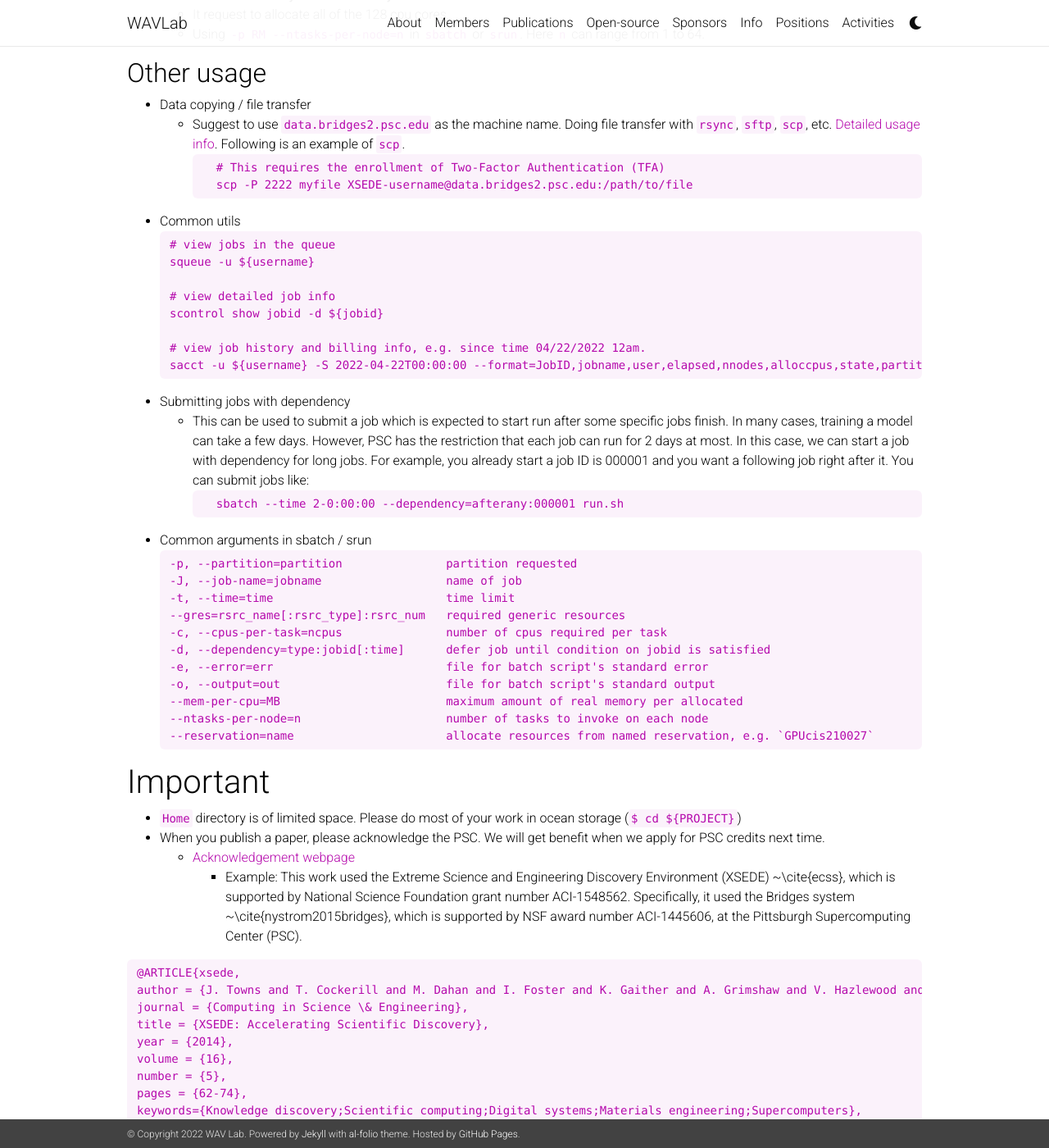
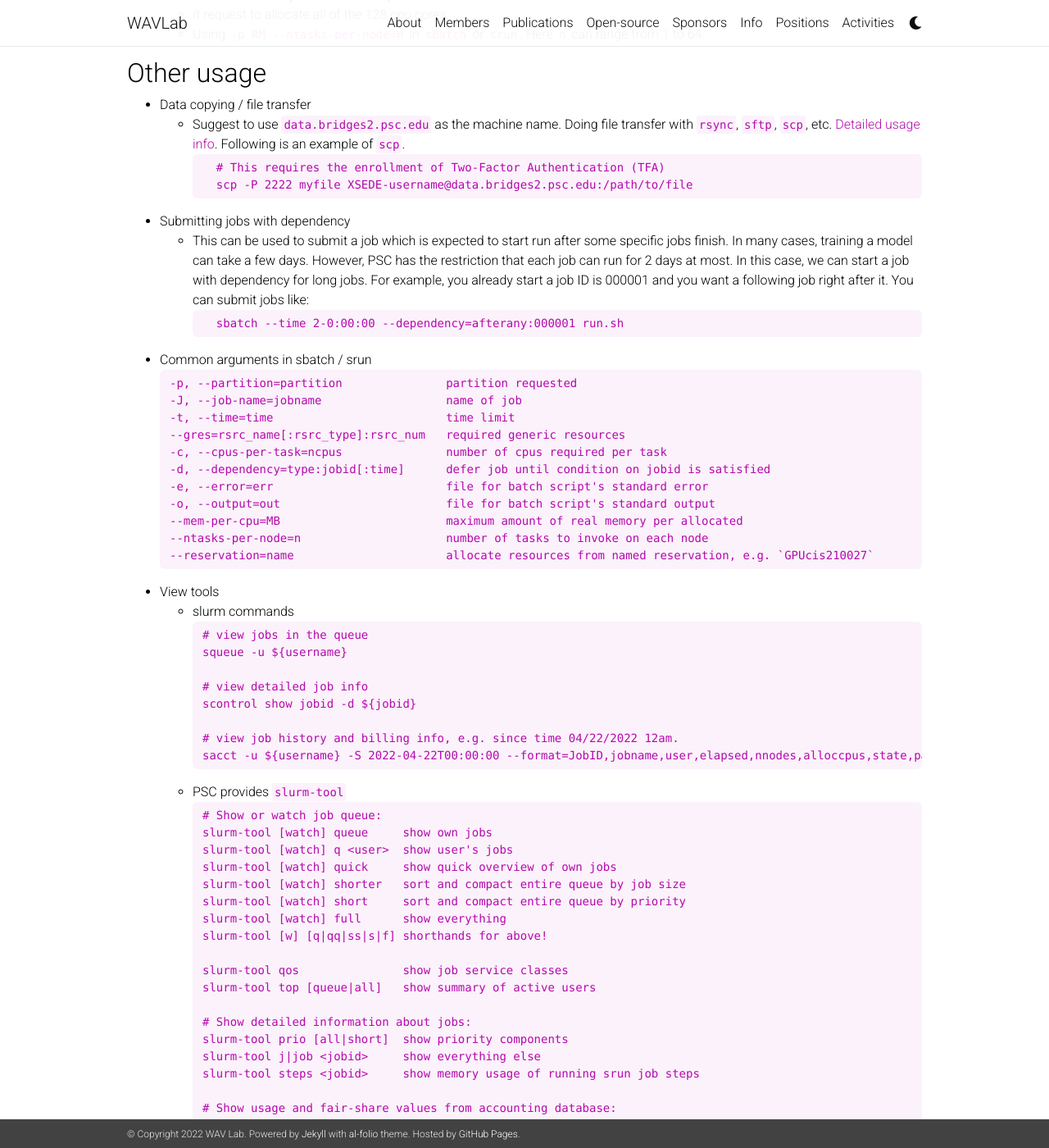
Before and after one commit to shinjiwlab/shinjiwlab.github.io, a Jekyll site: the page built from _posts/2022-01-01-psc-usage.md, in a window 1280 px wide and 1400 px high, scrolled down 1367 px. Shown: the whole window at 82% size. Built offline with Jekyll 4.4.1, drawn with Linux system fonts in a browser that asks for light colours; nearby versions of some CDN libraries; a style sheet for code colours, icons or effects is not loaded; some of the changed text lies outside the part shown.

Commit message:
Update view tools for slurm

````diff
--- a/_posts/2022-01-01-psc-usage.md
+++ b/_posts/2022-01-01-psc-usage.md
@@ -63,18 +63,6 @@ $ssh -l XUPusername login.xsede.org
       scp -P 2222 myfile XSEDE-username@data.bridges2.psc.edu:/path/to/file
     ```
 
-* Common utils
-  ```
-  # view jobs in the queue
-  squeue -u ${username}
-
-  # view detailed job info
-  scontrol show jobid -d ${jobid}
-
-  # view job history and billing info, e.g. since time 04/22/2022 12am.
-  sacct -u ${username} -S 2022-04-22T00:00:00 --format=JobID,jobname,user,elapsed,nnodes,alloccpus,state,partition,nodelist,AllocTRES%50,CPUTime
-  ```
-
 * Submitting jobs with dependency
   * This can be used to submit a job which is expected to start run after some specific jobs finish. In many cases, training a model can take a few days. However, PSC has the restriction that each job can run for 2 days at most. In this case, we can start a job with dependency for long jobs. For example, you already start a job ID is 000001 and you want a following job right after it. You can submit jobs like:
     ```
@@ -95,6 +83,54 @@ $ssh -l XUPusername login.xsede.org
   --ntasks-per-node=n                     number of tasks to invoke on each node
   --reservation=name                      allocate resources from named reservation, e.g. `GPUcis210027`
   ```
+
+* View tools
+  * slurm commands
+    ```
+    # view jobs in the queue
+    squeue -u ${username}
+
+    # view detailed job info
+    scontrol show jobid -d ${jobid}
+
+    # view job history and billing info, e.g. since time 04/22/2022 12am.
+    sacct -u ${username} -S 2022-04-22T00:00:00 --format=JobID,jobname,user,elapsed,nnodes,alloccpus,state,partition,nodelist,AllocTRES%50,CPUTime
+    ```
+  * PSC provides `slurm-tool`
+    ```
+    # Show or watch job queue:
+    slurm-tool [watch] queue     show own jobs
+    slurm-tool [watch] q <user>  show user's jobs
+    slurm-tool [watch] quick     show quick overview of own jobs
+    slurm-tool [watch] shorter   sort and compact entire queue by job size
+    slurm-tool [watch] short     sort and compact entire queue by priority
+    slurm-tool [watch] full      show everything
+    slurm-tool [w] [q|qq|ss|s|f] shorthands for above!
+
+    slurm-tool qos               show job service classes
+    slurm-tool top [queue|all]   show summary of active users
+
+    # Show detailed information about jobs:
+    slurm-tool prio [all|short]  show priority components
+    slurm-tool j|job <jobid>     show everything else
+    slurm-tool steps <jobid>     show memory usage of running srun job steps
+
+    # Show usage and fair-share values from accounting database:
+    slurm-tool h|history <time>  show jobs finished since, e.g. "1day" (default)
+    slurm-tool shares
+
+    # Show nodes and resources in the cluster:
+    slurm-tool p|partitions      all partitions
+    slurm-tool n|nodes           all cluster nodes
+    slurm-tool c|cpus            total cpu cores in use
+    slurm-tool cpus <partition>  cores available to partition, allocated and free
+    slurm-tool cpus jobs         cores/memory reserved by running jobs
+    slurm-tool cpus queue        cores/memory required by pending jobs
+    slurm-tool features          List features and GRES
+
+    # Other:
+    slurm-tool v|version         Print versions of slurm-tool tool and slurm itself
+    ```
 
 # Important
 * `Home` directory is of limited space. Please do most of your work in ocean storage (`$ cd ${PROJECT}`)
````
